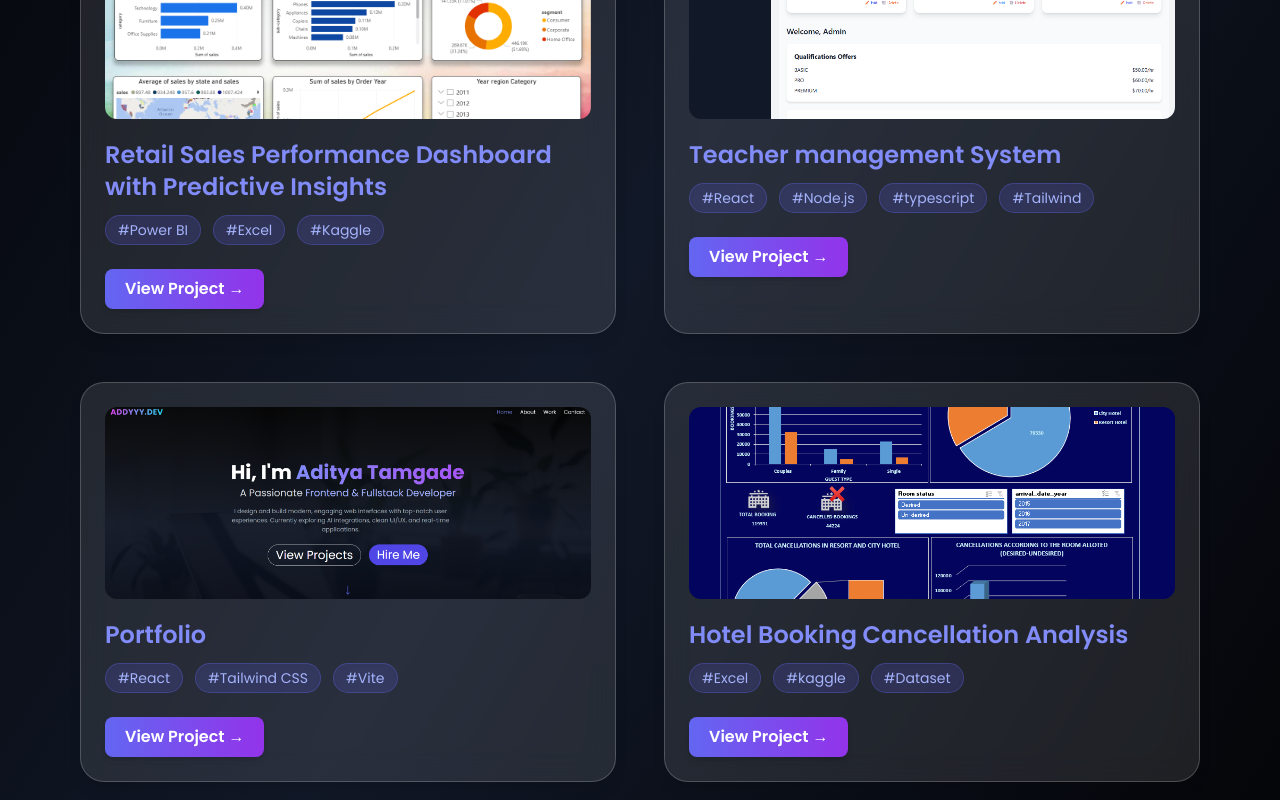
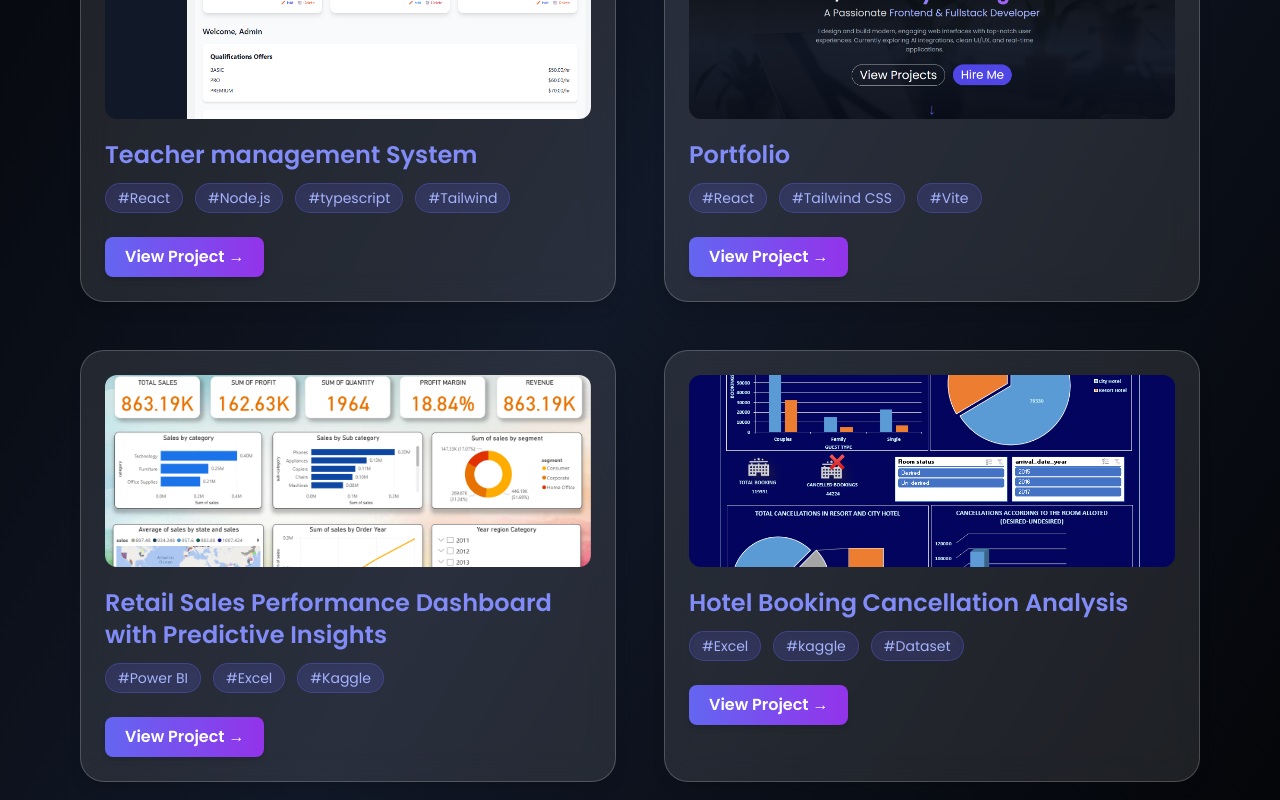
Before and after one commit to AdityaTamgade/PORTFOLIO, a React (Vite) app: page /work in a window 1280 px wide. Shown: the part 860-1660 px from the top of the page. Built offline with nearby package versions, Linux system fonts and the light colour scheme.

Commit message:
Refactor project list in Work component

```diff
--- a/src/pages/Work.jsx
+++ b/src/pages/Work.jsx
@@ -13,12 +13,6 @@ const projects = [
     link: "https://automated-data-cleaning-tool-m7qjsmpqgbxd73i4w4or76.streamlit.app/",
   },
   {
-    title: "Retail Sales Performance Dashboard with Predictive Insights",
-    tags: ["Power BI", "Excel", "Kaggle"],
-    image: "./a3.png",
-    link: "https://github.com/AdityaTamgade/POWER-BI-DASHBOARD",
-  },
-  {
     title: "Teacher management System",
     tags: ["React", "Node.js", "typescript", "Tailwind"],
     image: "./image.png",
@@ -29,6 +23,12 @@ const projects = [
     tags: ["React", "Tailwind CSS", "Vite"],
     image: "./6.png",
     link: "https://portfolio-khph.vercel.app",
+  },
+  {
+    title: "Retail Sales Performance Dashboard with Predictive Insights",
+    tags: ["Power BI", "Excel", "Kaggle"],
+    image: "./a3.png",
+    link: "https://github.com/AdityaTamgade/POWER-BI-DASHBOARD",
   },
   {
     title: "Hotel Booking Cancellation Analysis",
```
